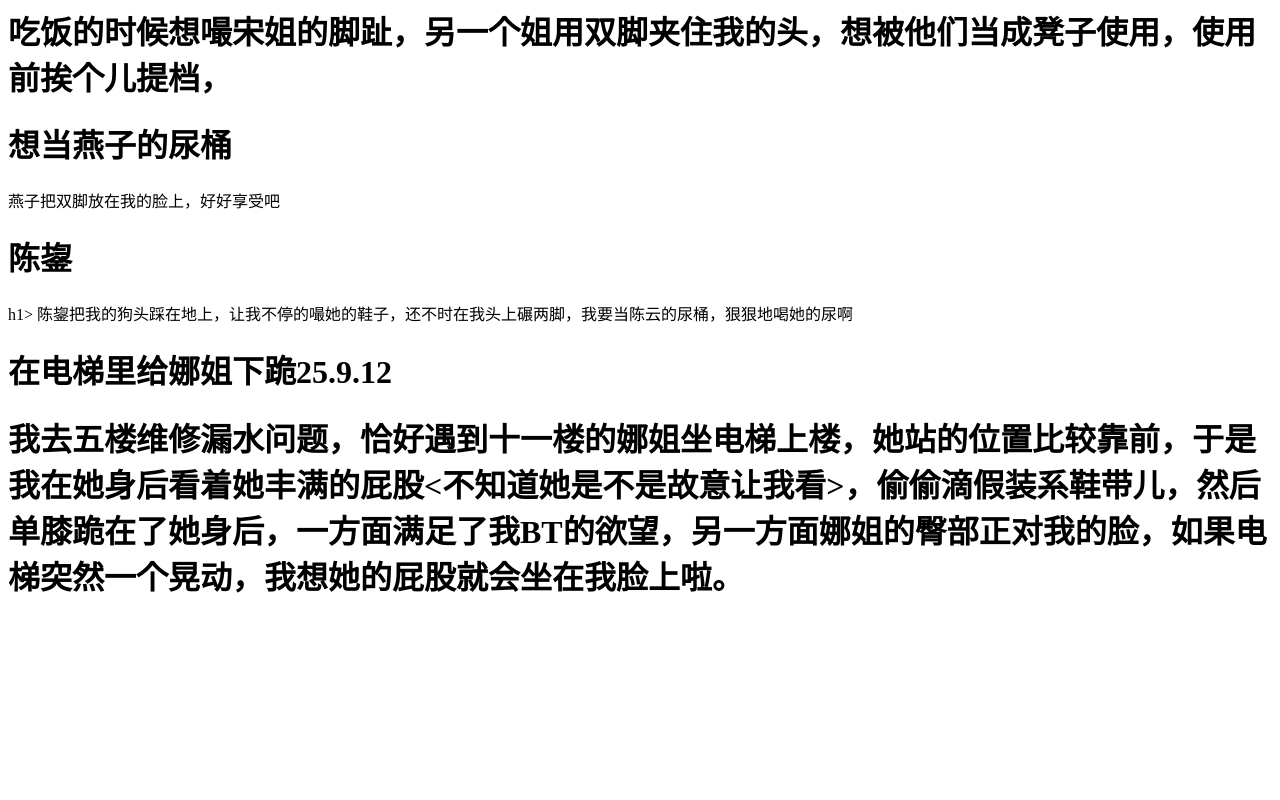
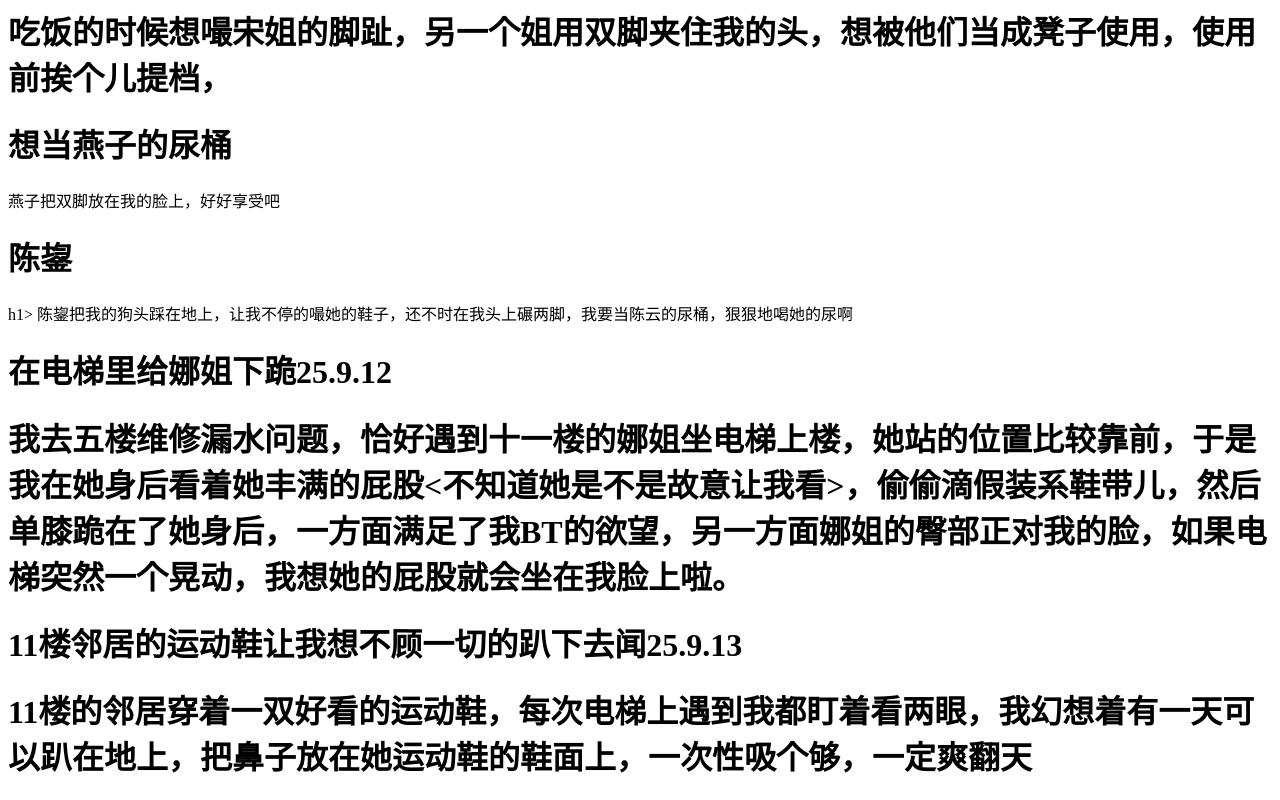
Before and after one commit to juniordhnr/juniordhnr.github.io, a plain HTML site: page index.html in a window 1280 px wide. Shown: the part 3902-4702 px from the top of the page. Before the commit the page ends 4521 px from the top, so only its background shows below. Drawn offline with Linux system fonts and the light colour scheme.

Commit message:
更新 index.html

```diff
--- a/index.html
+++ b/index.html
@@ -79,3 +79,5 @@ zxl
 陈鋆把我的狗头踩在地上，让我不停的嘬她的鞋子，还不时在我头上碾两脚，我要当陈云的尿桶，狠狠地喝她的尿啊
 <h1>在电梯里给娜姐下跪25.9.12<h1>
 我去五楼维修漏水问题，恰好遇到十一楼的娜姐坐电梯上楼，她站的位置比较靠前，于是我在她身后看着她丰满的屁股<不知道她是不是故意让我看>，偷偷滴假装系鞋带儿，然后单膝跪在了她身后，一方面满足了我BT的欲望，另一方面娜姐的臀部正对我的脸，如果电梯突然一个晃动，我想她的屁股就会坐在我脸上啦。
+<h1>11楼邻居的运动鞋让我想不顾一切的趴下去闻25.9.13<h1>
+11楼的邻居穿着一双好看的运动鞋，每次电梯上遇到我都盯着看两眼，我幻想着有一天可以趴在地上，把鼻子放在她运动鞋的鞋面上，一次性吸个够，一定爽翻天
```
